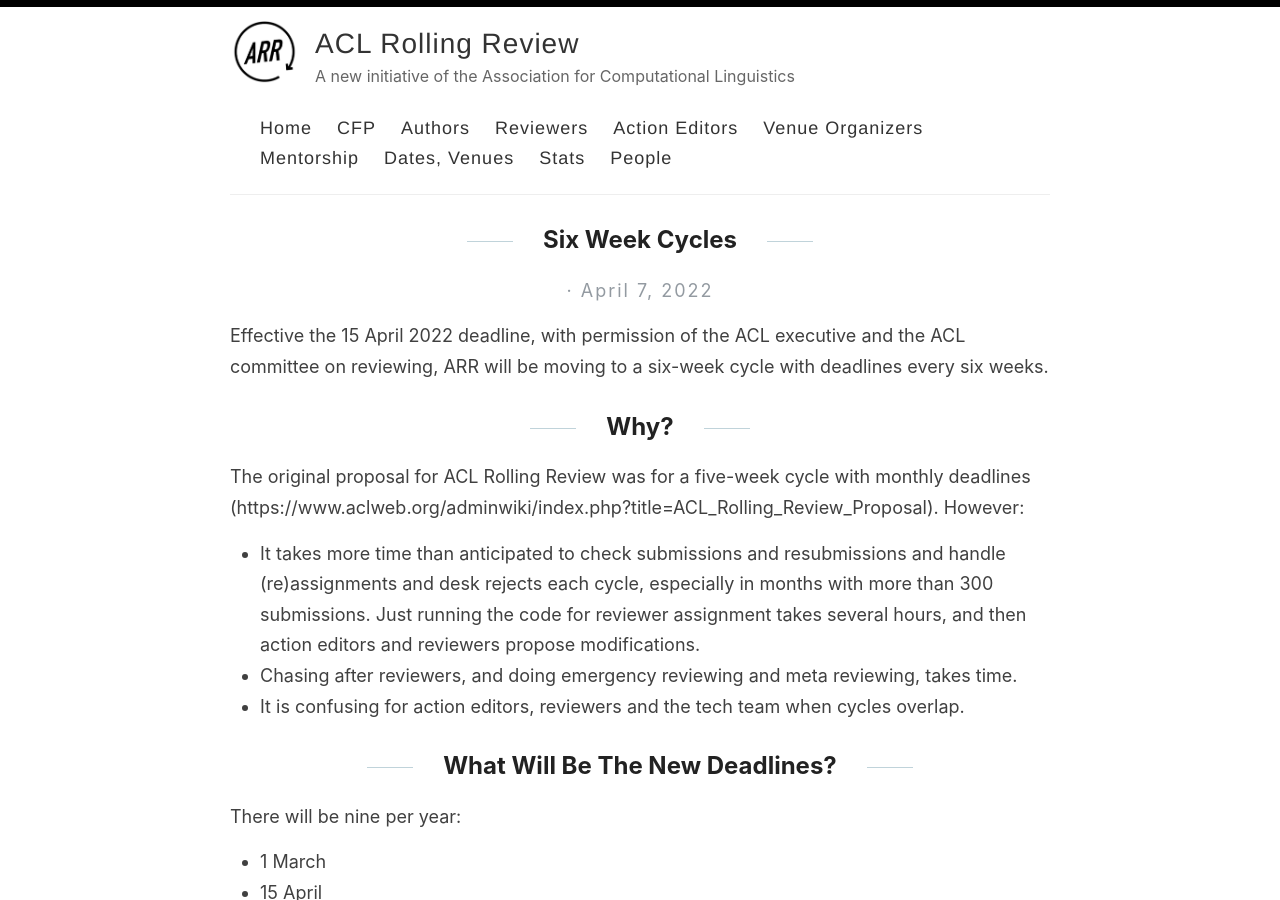
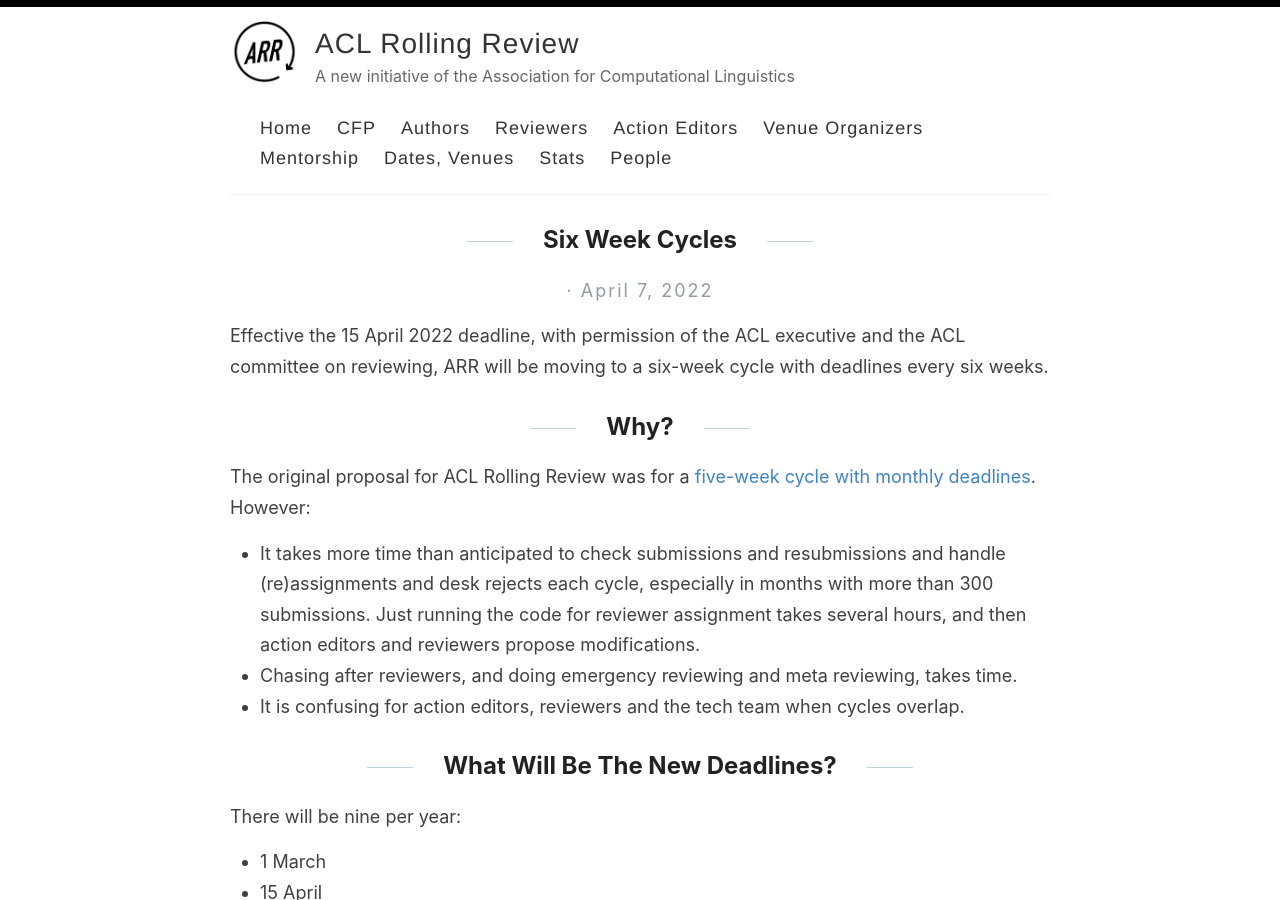
Before and after one commit to amitmerchant1990/reverie, a Jekyll site: the page built from _posts/2022-04-07-six-week-cycles.md, in a window 1280 px wide and 900 px high. Built offline with Jekyll 4.4.1, drawn with Linux system fonts in a browser that asks for light colours; our own code applies the rules of GitHub Pages for plain Markdown files.

Commit message:
Update 2022-04-07-six-week-cycles.md

```diff
--- a/_posts/2022-04-07-six-week-cycles.md
+++ b/_posts/2022-04-07-six-week-cycles.md
@@ -3,7 +3,7 @@
 Why?
 ----
 
-The original proposal for ACL Rolling Review was for a five-week cycle with monthly deadlines (https://www.aclweb.org/adminwiki/index.php?title=ACL_Rolling_Review_Proposal). However:
+The original proposal for ACL Rolling Review was for a [five-week cycle with monthly deadlines](https://www.aclweb.org/adminwiki/index.php?title=ACL_Rolling_Review_Proposal). However:
 * It takes more time than anticipated to check submissions and resubmissions and handle (re)assignments and desk rejects each cycle, especially in months with more than 300 submissions. Just running the code for reviewer assignment takes several hours, and then action editors and reviewers propose modifications.
 * Chasing after reviewers, and doing emergency reviewing and meta reviewing, takes time.
 * It is confusing for action editors, reviewers and the tech team when cycles overlap.
```
